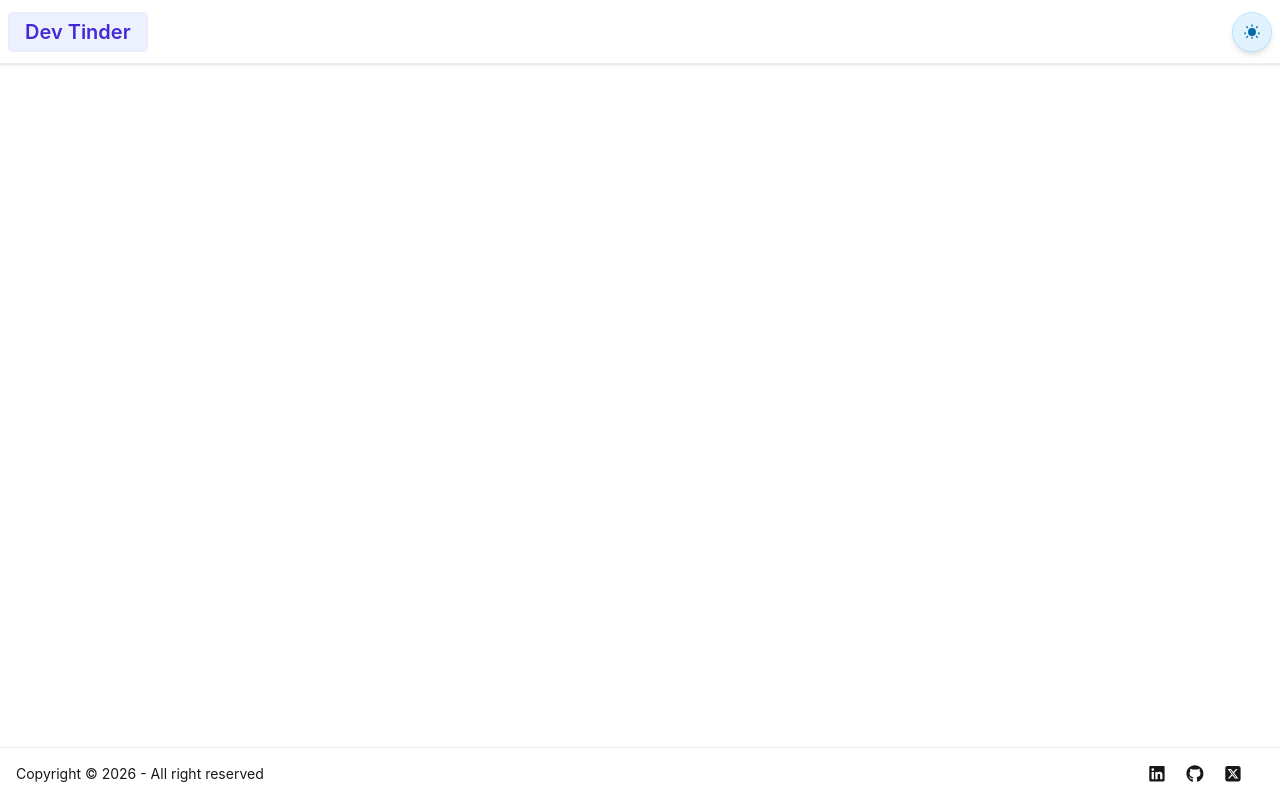
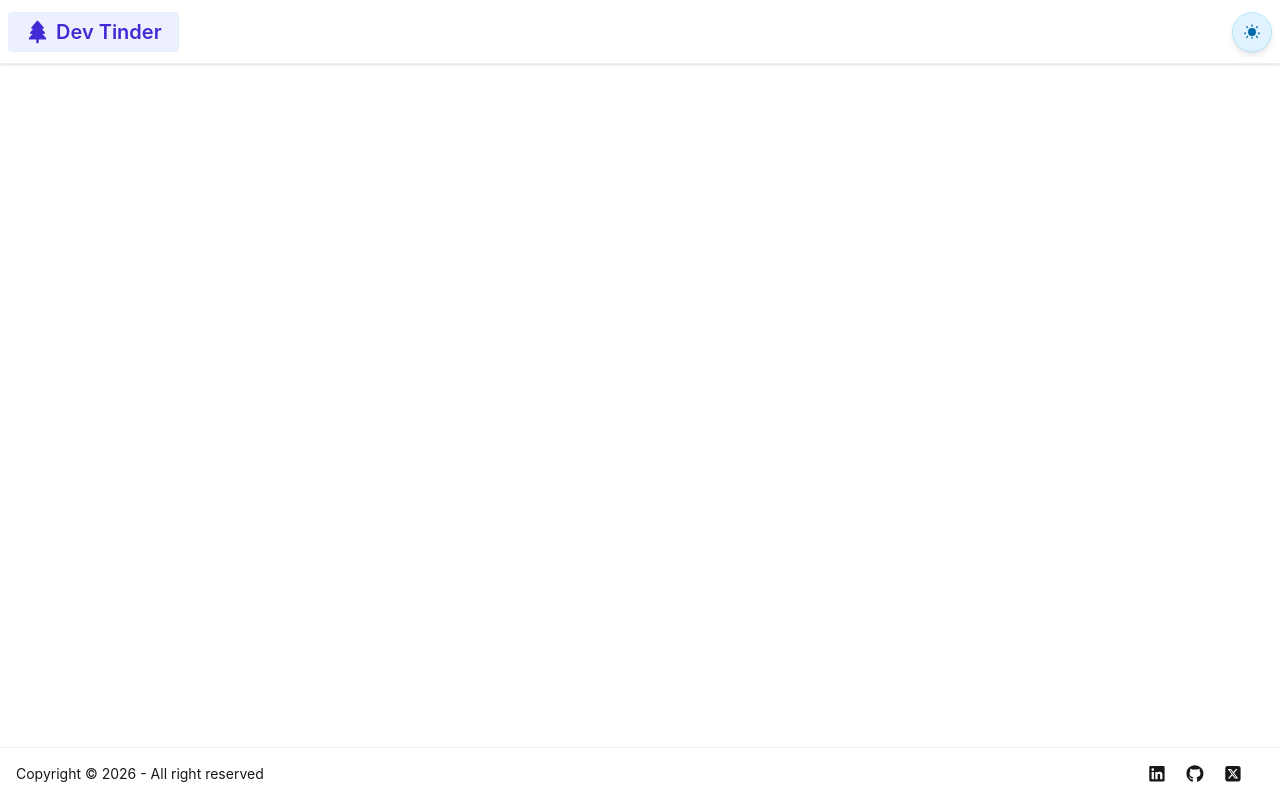
Before and after one commit to Utkarshcode1412/Dev-Tinder-Frontend, a React (Vite) app: page / in a window 1280 px wide. Built offline with nearby package versions, Linux system fonts and the light colour scheme; no server answers.

Commit message:
added icons to the navbar using FontAwesome icons

```diff
--- a/src/components/NavBar.jsx
+++ b/src/components/NavBar.jsx
@@ -1,7 +1,7 @@
 import React, { useEffect, useState } from 'react'
 import { useDispatch, useSelector } from 'react-redux';
 import { FontAwesomeIcon } from '@fortawesome/react-fontawesome';
-import { faCircleUser, faRightToBracket, faGear } from '@fortawesome/free-solid-svg-icons';
+import { faCircleUser, faRightToBracket, faGear, faHandshake, faTree } from '@fortawesome/free-solid-svg-icons';
 import { Link, useNavigate } from 'react-router-dom';
 import axios from 'axios';
 import { BASE_URL } from '../utils/constants.js';
@@ -56,10 +56,16 @@ const NavBar = () => {
     <>
       <div className="navbar border-b border-base-300 bg-base-100 text-base-content shadow-sm">
         <div className="flex-1">
-          {user ? (
-            <Link to="/" className="btn btn-soft btn-primary text-xl">Dev Tinder</Link>
+         {user ? (
+            <Link to="/" className="btn btn-soft btn-primary text-xl">
+              <FontAwesomeIcon icon={faTree} />
+              <span>Dev Tinder</span>
+            </Link>
           ) : (
-            <button className="btn btn-soft btn-primary text-xl" >Dev Tinder</button>
+            <button className="btn btn-soft btn-primary text-xl">
+              <FontAwesomeIcon icon={faTree} />
+              <span>Dev Tinder</span>
+            </button>
           )}
         </div>
 
@@ -67,8 +73,10 @@ const NavBar = () => {
           {user && (
             <Link
               to="/viewprofile"
-              className="rounded-2xl bg-blue-700 px-4 py-2 text-white shadow-sm transition hover:bg-blue-800"
-            >
+              className="flex items-center gap-2 rounded-2xl bg-blue-700 px-4 py-2 text-white shadow-sm transition hover:bg-blue-800"
+            > <span>
+                <FontAwesomeIcon icon={faCircleUser} />
+              </span>
               {user.firstName} {user.lastName}
             </Link>
           )}
@@ -116,6 +124,16 @@ const NavBar = () => {
                   </Link>
                 </li>
                 <li>
+                  <Link to="/connections" className="text-base-content hover:bg-primary/10">
+                    <span className="flex items-center gap-2">
+                      <span className="text-blue-700">
+                        <FontAwesomeIcon icon={faHandshake} />
+                      </span>
+                      <span>Connections</span>
+                    </span>
+                  </Link>
+                </li>
+                <li>
                   <a className="text-base-content hover:bg-primary/10">
                     <span className="flex items-center gap-2">
                       <span className="text-blue-700">
--- a/src/components/ProfileCard.jsx
+++ b/src/components/ProfileCard.jsx
@@ -1,5 +1,7 @@
 import React from 'react';
 import { useSelector } from 'react-redux';
+import { FontAwesomeIcon } from '@fortawesome/react-fontawesome';
+import { faLayerGroup } from '@fortawesome/free-solid-svg-icons';
 
 const ProfileCard = ({ user }) => {
   const userData = useSelector((store) => store.user);
@@ -11,7 +13,10 @@ const ProfileCard = ({ user }) => {
 
   return (
     <>
-      <button className=' btn bg-cyan-700  mx-175 my-2'>My Profile</button>
+      <button className=' btn bg-cyan-700  mx-175 my-2'>
+        <FontAwesomeIcon icon={faLayerGroup} />
+        <span>My Profile</span>
+      </button>
       <div className="flex justify-center px-4 py-10">
         <div className="card w-full max-w-md bg-base-200 shadow-xl">
           <figure className="px-6 pt-6">
@@ -22,7 +27,7 @@ const ProfileCard = ({ user }) => {
             />
           </figure>
           <div className="card-body items-center text-center">
-            <h2 className="card-title text-2xl">{`${firstName} ${lastName}`}</h2>
+            <h2 className=" card-title text-2xl">{`${firstName} ${lastName}`}</h2>
             {(age || gender) && (
               <p className="text-sm opacity-80">{[age, gender].filter(Boolean).join(', ')}</p>
             )}
```
